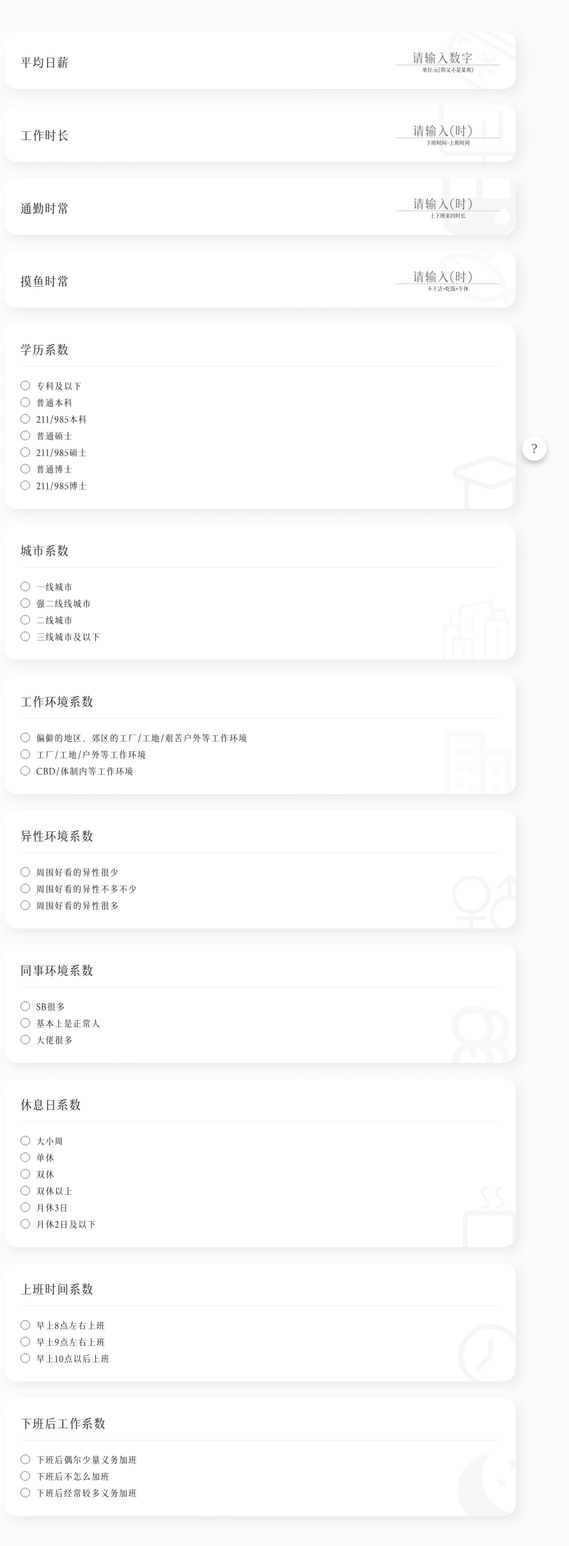
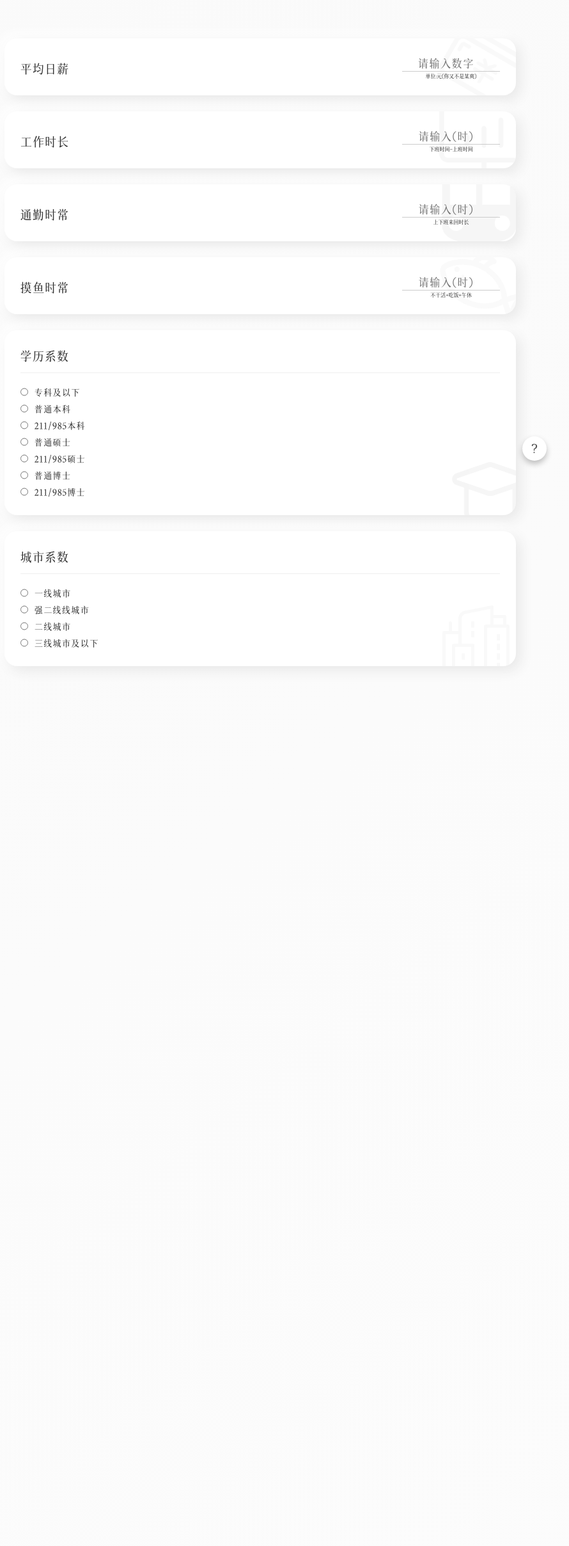
Before and after one commit to Peiratooo/IsValuable, a Vue app: page / in a window 1280 px wide. Shown: the top 2416 px of the page at 64% size, without its empty margins (233-1123 px from the left). Built offline with nearby package versions, Linux system fonts and the light colour scheme.

Commit message:
V 3.3
更新了加载页;
优化了字体文件;

```diff
--- a/index.html
+++ b/index.html
@@ -4,7 +4,6 @@
     <meta charset="UTF-8" />
     <meta name="viewport" content="width=device-width, initial-scale=1.0" />
     <title>这班上得值不值? | Is Valuable?</title>
-
   </head>
   <body>
     <div id="app"></div>
--- a/src/App.vue
+++ b/src/App.vue
@@ -2,16 +2,86 @@
 import Question from "./components/Question.vue";
 import Info from "./components/Info.vue";
 import ResCard from "./components/ResCard.vue";
-import { reactive, toRefs, onMounted, ref, provide, watch, Transition } from "vue";
+import Loading from "./components/Loading.vue"
+import { reactive, toRefs, onMounted, ref, onBeforeMount, watch, Transition } from "vue";
 import AOS from 'aos'
 import './assets/aos.css'
+let loadCount = ref(0);
+let imgs = [
+    "../src/assets/cash.png",
+    "../src/assets/city.png",
+    "../src/assets/colleage.png",
+    "../src/assets/edu.png",
+    "../src/assets/env.png",
+    "../src/assets/fish.png",
+    "../src/assets/formula.png",
+    "../src/assets/line.png",
+    "../src/assets/overtime.png",
+    "../src/assets/relax.png",
+    "../src/assets/sex.png",
+    "../src/assets/subway.png",
+    "../src/assets/time.png",
+    "../src/assets/work.png",
+  ]
+function loadSrc(imgs) {
+  // let imgObj = {
+  //   "cash":"",
+  //   "city":"",
+  //   "colleage":"",
+  //   "edu":"",
+  //   "env":"",
+  //   "fish":"",
+  //   "formula":"",
+  //   "line":"",
+  //   "overtime":"",
+  //   "relax":"",
+  //   "sex":"",
+  //   "subway":"",
+  //   "time":"",
+  //   "title":"",
+  //   "city":"",
+  // }
+  for (let img of imgs) {
+    let image = new Image()
+    image.src = img;
+    image.onload = () => {
+      loadCount.value++
+      // console.log(image);
+      // console.log(loadCount.value, imgs.length);
+      if (loadCount.value - imgs.length >= 0) {
+        setTimeout(() => {
+          isLoaded.value = true
+        }, 3000);
+      }
+    };
 
+
+
+  }
+}
+
+onBeforeMount(() => {
+  loadSrc(imgs)
+})
 onMounted(() => {
   AOS.init({
     once: true,
     duration: 1000,
     offset: 0,
   });
+  // setTimeout(() => {
+  //   isLoaded.value = true
+  // }, 3000);
+  console.log(`
+██████╗  ███████╗ ██╗ ██████╗   █████╗  ████████╗  ██████╗
+██╔══██╗ ██╔════╝ ██║ ██╔══██╗ ██╔══██╗ ╚══██╔══╝ ██╔═══██╗
+██████╔╝ █████╗   ██║ ██████╔╝ ███████║    ██║    ██║   ██║
+██╔═══╝  ██╔══╝   ██║ ██╔══██╗ ██╔══██║    ██║    ██║   ██║
+██║      ███████╗ ██║ ██║  ██║ ██║  ██║    ██║    ╚██████╔╝
+╚═╝      ╚══════╝ ╚═╝ ╚═╝  ╚═╝ ╚═╝  ╚═╝    ╚═╝     ╚═════╝
+
+https://space.bilibili.com/7277347
+`);
 })
 const userData = reactive({
   data: {
@@ -127,9 +197,14 @@ function changeShowRes() {
     objClass.great = true;
   }
 }
+let isLoaded = ref(false)
 </script>
 
 <template>
+  <Transition leave-active-class="animate__animated animate__fadeOut animate__faster">
+    <Loading v-show="!isLoaded"></Loading>
+  </Transition>
+  <div class="loaded" v-if="isLoaded">
     <Transition name="infoAnimate" enter-active-class="animate__animated animate__fadeInRight"
       leave-active-class="animate__animated animate__fadeOutRight">
       <div data-aos="fade-left" data-aos-delay="1000" @click="changeShowInfo()" v-show="!showInfo && !isFinished"
@@ -146,10 +221,10 @@ function changeShowRes() {
       leave-active-class="animate__animated animate__fadeOut">
       <div @click="changeShowInfo()" v-show="showInfo" class="mask"></div>
     </Transition>
-  <Transition name="run"  enter-active-class="animate__animated animate__fadeInUp"
+    <Transition name="run" enter-active-class="animate__animated animate__fadeInUp"
       leave-active-class="animate__animated animate__fadeOutDown">
       <div @click="changeShowRes()" v-if="isFinished && !showRes" class="run">
-      这班上得值不值？！
+        这班上得值不值 ? !
       </div>
     </Transition>
     <div v-if="!showRes" class="container">
@@ -158,13 +233,14 @@ function changeShowRes() {
     <Transition name="res" enter-active-class="animate__animated animate__flipInY">
       <ResCard v-if="showRes" :outPut="outPut" :resData="res" :objClass="objClass" />
     </Transition>
+  </div>
 </template>
 
 <style scoped>
 .container {
   display: block;
   width: 80%;
-  margin: 50px auto;
+  margin: 0 auto;
   max-width: 800px;
   margin-bottom: 150px;
 }
@@ -211,7 +287,7 @@ function changeShowRes() {
 .infoButton span {
   font-size: 22px;
   position: relative;
-  top: 3.9px;
+  top: 3px;
 }
 
 .info {
--- /dev/null
+++ b/src/components/Loading.vue
@@ -0,0 +1,82 @@
+<template>
+    <div class="loading" >
+        <img data-aos="fade" data-aos-duration="1000" src="../assets/title.png" alt="" class="title">
+        <div data-aos="fade" data-aos-duration="1000" data-aos-delay="500" class="loadingThree">
+            <span></span>
+            <span></span>
+            <span></span>
+            <span></span>
+            <span></span>
+        </div>
+    </div>
+</template>
+
+<script setup>
+
+</script>
+
+<style scoped>
+.loading {
+    height: 100vh;
+    width: 100%;
+    display: flex;
+    justify-content: center;
+    background-color: #fff;
+    background: linear-gradient(332deg, rgb(255, 253, 250) 0%, rgba(255,255,255,1) 80%);
+    align-items: center;
+    flex-direction: column;
+    position: fixed;
+    z-index: 999;
+}
+
+.title {
+    height: 70%;
+    opacity: 0.9;
+}
+
+.loadingThree {
+    width: 100px;
+    height: 12px;
+    margin-top: 60px;
+    display: flex;
+    justify-content: space-between;
+}
+
+.loadingThree span {
+    width: 12px;
+    height: 100%;
+    border-radius: 100%;
+    background: rgb(50, 50, 50);
+    animation: load 1.5s ease-out infinite;
+}
+
+@keyframes load {
+    0% {
+        opacity: 1;
+    }
+
+    100% {
+        opacity: 0;
+    }
+}
+
+.loadingThree span:nth-child(1) {
+    animation-delay: 0.15s;
+}
+
+.loadingThree span:nth-child(2) {
+    animation-delay: 0.3s;
+}
+
+.loadingThree span:nth-child(3) {
+    animation-delay: 0.45s;
+}
+
+.loadingThree span:nth-child(4) {
+    animation-delay: 0.6s;
+}
+
+.loadingThree span:nth-child(5) {
+    animation-delay: 0.75s;
+}
+</style>
--- a/src/components/Question.vue
+++ b/src/components/Question.vue
@@ -1,5 +1,6 @@
 <template>
-    <div class="question" data-aos="fade-down">
+    <div class="blank"></div>
+    <div class="question" data-aos="fade-down" data-aos-delay="250">
         <div class="content">
             <div class="text">平均日薪</div>
             <div class="answer">
@@ -10,7 +11,7 @@
         </div>
         <img src="../assets/cash.png" style="transform: rotate(30deg); right:-50px;" alt="" class="deco" />
     </div>
-    <div class="question" data-aos="fade-up" data-aos-delay="300">
+    <div class="question" data-aos="fade-up" data-aos-delay="500">
         <div class="content">
             <div class="text">工作时长</div>
             <div class="answer">
@@ -21,7 +22,7 @@
         </div>
         <img style="height: 150px; right: -25px; bottom: -30px" src="../assets/work.png" alt="" class="deco" />
     </div>
-    <div class="question" data-aos="fade-up" data-aos-delay="500">
+    <div class="question" data-aos="fade-up" data-aos-delay="750">
         <div class="content">
             <div class="text">通勤时常</div>
             <div class="answer">
@@ -32,7 +33,7 @@
         </div>
         <img style="height: 135px; right: -10px; bottom: -20px" src="../assets/subway.png" alt="" class="deco" />
     </div>
-    <div class="question" data-aos="fade-up" data-aos-delay="700">
+    <div class="question" data-aos="fade-up" data-aos-delay="1000">
         <div class="content">
             <div class="text">摸鱼时常</div>
             <div class="answer">
@@ -49,7 +50,7 @@
         transform: scale(-1, 1);
       " src="../assets/fish.png" alt="" class="deco" />
     </div>
-    <div class="sradio" data-aos="fade-up" data-aos-delay="900">
+    <div class="sradio" data-aos="fade-up" data-aos-delay="1200">
         <div class="radioContent">
             <div class="text">学历系数</div>
             <div class="radios" @input="setChanged(userData.data, 'education')">
@@ -79,7 +80,7 @@
         <img style="height: 120px; right:-20px; bottom: -30px" src="../assets/edu.png" alt="" class="deco" />
 
     </div>
-    <div class="sradio" data-aos="fade-up" data-aos-delay="1100" data-aos-offset="-500">
+    <div class="sradio" data-aos="fade-up" data-aos-delay="1300" data-aos-offset="-500">
         <div class="radioContent">
             <div class="text">城市系数</div>
             <div class="radios" @input="setChanged(userData.data, 'city')">
@@ -101,7 +102,7 @@
             class="deco" />
 
     </div>
-    <div class="sradio"  data-aos="fade-up" data-aos-delay="150">
+    <div class="sradio"  data-aos="fade-up" data-aos-delay="50">
         <div class="radioContent">
             <div class="text">工作环境系数</div>
             <div class="radios" @input="setChanged(userData.data, 'environment')">
@@ -123,7 +124,7 @@
             class="deco" />
 
     </div>
-    <div class="sradio"  data-aos="fade-up" data-aos-delay="150">
+    <div class="sradio"  data-aos="fade-up" data-aos-delay="50">
         <div class="radioContent">
             <div class="text">异性环境系数</div>
             <div class="radios" @input="setChanged(userData.data, 'oppositeSex')">
@@ -143,7 +144,7 @@
         <img style="height: 120px; right:-20px; bottom: -20px" src="../assets/sex.png" alt="" class="deco" />
 
     </div>
-    <div class="sradio"  data-aos="fade-up" data-aos-delay="150">
+    <div class="sradio"  data-aos="fade-up" data-aos-delay="50">
         <div class="radioContent">
             <div class="text">同事环境系数</div>
             <div class="radios" @input="setChanged(userData.data, 'colleague')">
@@ -162,7 +163,7 @@
             alt="" class="deco" />
 
     </div>
-    <div class="sradio" data-aos="fade-up" data-aos-delay="150">
+    <div class="sradio" data-aos="fade-up" data-aos-delay="50">
         <div class="radioContent">
             <div class="text">休息日系数</div>
             <div class="radios" @input="setChanged(userData.data, 'holiday')">
@@ -189,7 +190,7 @@
         <img style="height: 120px; right:-30px; bottom: -20px" src="../assets/relax.png" alt="" class="deco" />
 
     </div>
-    <div class="sradio" data-aos="fade-up" data-aos-delay="150">
+    <div class="sradio" data-aos="fade-up" data-aos-delay="50">
         <div class="radioContent">
             <div class="text">上班时间系数</div>
             <div class="radios" @input="setChanged(userData.data, 'isEarly')">
@@ -207,7 +208,7 @@
         <img style="height: 120px; right:-20px; bottom: -20px" src="../assets/time.png" alt="" class="deco" />
 
     </div>
-    <div class="sradio" data-aos="fade-up" data-aos-delay="150">
+    <div class="sradio" data-aos="fade-up" data-aos-delay="50">
         <div class="radioContent">
             <div class="text">下班后工作系数</div>
             <div class="radios" @input="setChanged(userData.data, 'overtime')">
@@ -258,7 +259,11 @@ function setChanged(userData, tag) {
     position: relative;
     overflow: hidden;
 }
-
+.blank {
+    content: none;
+    width: 100%;
+    height: 60px;
+}
 .content,
 .item {
     display: flex;
@@ -292,8 +297,10 @@ function setChanged(userData, tag) {
 }
 
 .item input {
-    min-height: 15px;
-    min-width: 15px;
+    min-height: 12px;
+    max-width: 12px;
+    min-height: 12px;
+    max-width: 12px;
     margin-top: 2px;
 }
 
@@ -322,7 +329,6 @@ function setChanged(userData, tag) {
     bottom: -50px;
     right: -20px;
     opacity: 0.035;
-    /* transform: rotate(30deg); */
     filter: saturate(0%);
 }
 
@@ -334,7 +340,6 @@ function setChanged(userData, tag) {
     z-index: 5;
     min-width: 5rem;
     top: 12px;
-    /* max-width:100%; */
     display: flex;
     flex-direction: column;
     align-items: center;
@@ -351,11 +356,12 @@ function setChanged(userData, tag) {
     border: none;
     border-bottom: #ccc 1px solid;
     width: 100%;
-    font-size: 22px;
+    font-size: 20px;
     text-align: center;
     font-family: '字体圈欣意吉祥宋';
     letter-spacing: 0.1rem;
     border-radius: 0;
+    padding-bottom: 2px;
 }
 
 .answer input:focus {
--- a/src/components/ResCard.vue
+++ b/src/components/ResCard.vue
@@ -25,12 +25,11 @@ const props = defineProps({
     display: flex;
     flex-direction: column;
     width: 60%;
-    margin: 0 auto;
+    margin: 70px auto;
     align-items: center;
     border-radius: 20px;
     box-shadow: 7px 7px 20px #e8e8e8, -7px -7px 20px #e0e0e0;
     max-width: 500px;
-    margin-top: 70px;
     padding: 30px;
     justify-content: space-around;
     text-decoration: none;
```
Also changed, not shown: src/assets/title.png (added), src/assets/字体圈欣意吉祥宋.ttf. Lines whose indentation alone changed are shown as unchanged.
